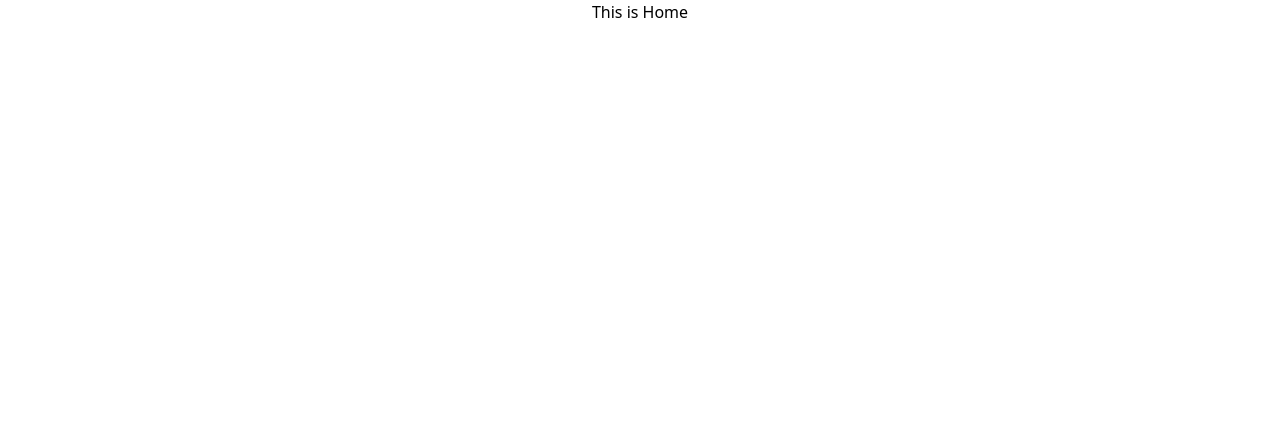
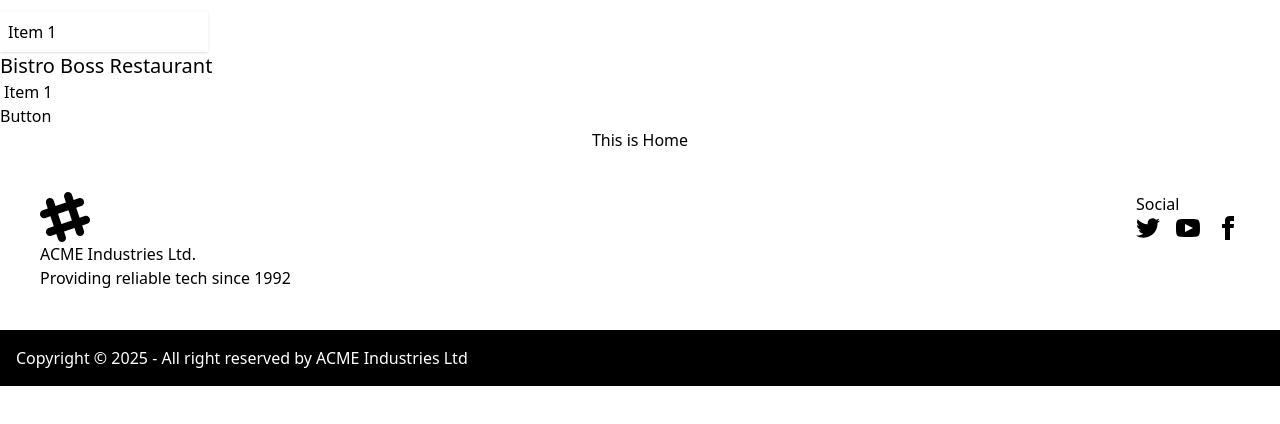
Before and after one commit to Captainboggey/Bistro-Boss-Client-2, a React (Vite) app: page / in a window 1280 px wide. Shown: the top 424 px of the page. Built offline with nearby package versions, Linux system fonts and the light colour scheme.

Commit message:
footer added

```diff
--- a/package.json
+++ b/package.json
@@ -12,6 +12,7 @@
   "dependencies": {
     "localforage": "^1.10.0",
     "match-sorter": "^8.0.0",
+    "moment": "^2.30.1",
     "react": "^19.0.0",
     "react-dom": "^19.0.0",
     "react-router-dom": "^7.5.1",
--- a/src/Layout/Main.jsx
+++ b/src/Layout/Main.jsx
@@ -1,10 +1,14 @@
 import React from 'react';
 import { Outlet } from 'react-router-dom';
+import Footer from '../Pages/Shared/Footer/Footer';
+import Navbar from '../Pages/Shared/Navbar/Navbar';
 
 const Main = () => {
     return (
         <div>
+            <Navbar></Navbar>
             <Outlet></Outlet>
+            <Footer></Footer>
         </div>
     );
 };
--- a/src/Pages/Shared/Footer/Footer.jsx
+++ b/src/Pages/Shared/Footer/Footer.jsx
@@ -3,7 +3,69 @@
 const Footer = () => {
     return (
         <div>
-
+            <footer className="footer bg-neutral text-neutral-content p-10 flex justify-between">
+                <aside  >
+                    <svg
+                        width="50"
+                        height="50"
+                        viewBox="0 0 24 24"
+                        xmlns="http://www.w3.org/2000/svg"
+                        fillRule="evenodd"
+                        clipRule="evenodd"
+                        className="fill-current">
+                        <path
+                            d="M22.672 15.226l-2.432.811.841 2.515c.33 1.019-.209 2.127-1.23 2.456-1.15.325-2.148-.321-2.463-1.226l-.84-2.518-5.013 1.677.84 2.517c.391 1.203-.434 2.542-1.831 2.542-.88 0-1.601-.564-1.86-1.314l-.842-2.516-2.431.809c-1.135.328-2.145-.317-2.463-1.229-.329-1.018.211-2.127 1.231-2.456l2.432-.809-1.621-4.823-2.432.808c-1.355.384-2.558-.59-2.558-1.839 0-.817.509-1.582 1.327-1.846l2.433-.809-.842-2.515c-.33-1.02.211-2.129 1.232-2.458 1.02-.329 2.13.209 2.461 1.229l.842 2.515 5.011-1.677-.839-2.517c-.403-1.238.484-2.553 1.843-2.553.819 0 1.585.509 1.85 1.326l.841 2.517 2.431-.81c1.02-.33 2.131.211 2.461 1.229.332 1.018-.21 2.126-1.23 2.456l-2.433.809 1.622 4.823 2.433-.809c1.242-.401 2.557.484 2.557 1.838 0 .819-.51 1.583-1.328 1.847m-8.992-6.428l-5.01 1.675 1.619 4.828 5.011-1.674-1.62-4.829z"></path>
+                    </svg>
+                    <p >
+                        ACME Industries Ltd.
+                        <br />
+                        Providing reliable tech since 1992
+                    </p>
+                </aside>
+                <nav>
+                    <h6 className="footer-title">Social</h6>
+                    <div className="grid grid-flow-col gap-4">
+                        <a>
+                            <svg
+                                xmlns="http://www.w3.org/2000/svg"
+                                width="24"
+                                height="24"
+                                viewBox="0 0 24 24"
+                                className="fill-current">
+                                <path
+                                    d="M24 4.557c-.883.392-1.832.656-2.828.775 1.017-.609 1.798-1.574 2.165-2.724-.951.564-2.005.974-3.127 1.195-.897-.957-2.178-1.555-3.594-1.555-3.179 0-5.515 2.966-4.797 6.045-4.091-.205-7.719-2.165-10.148-5.144-1.29 2.213-.669 5.108 1.523 6.574-.806-.026-1.566-.247-2.229-.616-.054 2.281 1.581 4.415 3.949 4.89-.693.188-1.452.232-2.224.084.626 1.956 2.444 3.379 4.6 3.419-2.07 1.623-4.678 2.348-7.29 2.04 2.179 1.397 4.768 2.212 7.548 2.212 9.142 0 14.307-7.721 13.995-14.646.962-.695 1.797-1.562 2.457-2.549z"></path>
+                            </svg>
+                        </a>
+                        <a>
+                            <svg
+                                xmlns="http://www.w3.org/2000/svg"
+                                width="24"
+                                height="24"
+                                viewBox="0 0 24 24"
+                                className="fill-current">
+                                <path
+                                    d="M19.615 3.184c-3.604-.246-11.631-.245-15.23 0-3.897.266-4.356 2.62-4.385 8.816.029 6.185.484 8.549 4.385 8.816 3.6.245 11.626.246 15.23 0 3.897-.266 4.356-2.62 4.385-8.816-.029-6.185-.484-8.549-4.385-8.816zm-10.615 12.816v-8l8 3.993-8 4.007z"></path>
+                            </svg>
+                        </a>
+                        <a>
+                            <svg
+                                xmlns="http://www.w3.org/2000/svg"
+                                width="24"
+                                height="24"
+                                viewBox="0 0 24 24"
+                                className="fill-current">
+                                <path
+                                    d="M9 8h-3v4h3v12h5v-12h3.642l.358-4h-4v-1.667c0-.955.192-1.333 1.115-1.333h2.885v-5h-3.808c-3.596 0-5.192 1.583-5.192 4.615v3.385z"></path>
+                            </svg>
+                        </a>
+                    </div>
+                </nav>
+            </footer>
+            <footer className="footer footer-center bg-black text-white text-base-content p-4">
+                <aside>
+                    <p>Copyright © {new Date().getFullYear()} - All right reserved by ACME Industries Ltd</p>
+                </aside>
+            </footer>
         </div>
     );
 };
--- /dev/null
+++ b/src/Pages/Shared/Navbar/Navbar.jsx
@@ -0,0 +1,46 @@
+import React from 'react';
+
+const Navbar = () => {
+    const navOptions = <>
+    <li><a>Item 1</a></li>
+    </>
+    return (
+        <div className="navbar bg-base-100">
+            <div className="navbar-start">
+                <div className="dropdown">
+                    <div tabIndex={0} role="button" className="btn btn-ghost lg:hidden">
+                        <svg
+                            xmlns="http://www.w3.org/2000/svg"
+                            className="h-5 w-5"
+                            fill="none"
+                            viewBox="0 0 24 24"
+                            stroke="currentColor">
+                            <path
+                                strokeLinecap="round"
+                                strokeLinejoin="round"
+                                strokeWidth="2"
+                                d="M4 6h16M4 12h8m-8 6h16" />
+                        </svg>
+                    </div>
+                    <ul
+                        tabIndex={0}
+                        className="menu menu-sm dropdown-content bg-base-100 rounded-box z-[1] mt-3 w-52 p-2 shadow">
+
+                    {navOptions}
+                    </ul>
+                </div>
+                <a className="btn btn-ghost text-xl flex-col">Bistro Boss <span >Restaurant</span></a>
+            </div>
+            <div className="navbar-center hidden lg:flex">
+                <ul className="menu menu-horizontal px-1">
+                  {navOptions}
+                </ul>
+            </div>
+            <div className="navbar-end">
+                <a className="btn">Button</a>
+            </div>
+        </div>
+    );
+};
+
+export default Navbar;
--- a/src/main.jsx
+++ b/src/main.jsx
@@ -7,6 +7,8 @@
 
 createRoot(document.getElementById('root')).render(
   <StrictMode>
+    <div className='max-w-screen-xl mx-auto'>
     <RouterProvider router={router}></RouterProvider>
+    </div>
   </StrictMode>,
 )
```
Also changed, not shown: 1 other file (tests, documents, lock files or other folders).
